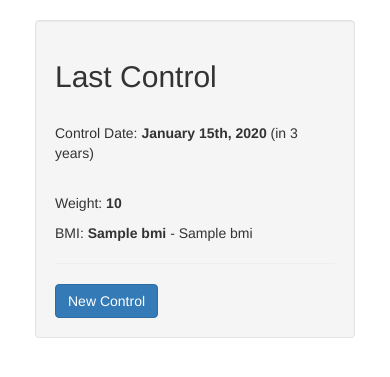
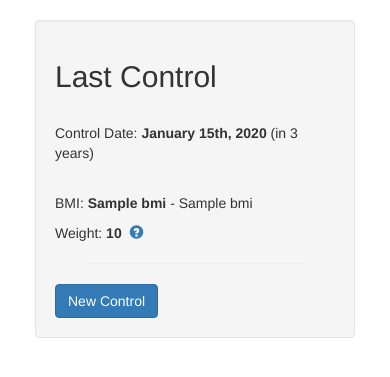
Before and after one commit to pahumadad/weight-control, a Flask app: template wcontrol/src/templates/index.html in a window 390 px wide. Shown: the part 107-484 px from the top of the page. Run offline with Flask 2, Linux system fonts and the light colour scheme; the template is opened without the code that fills it: most values are stand-ins (such as "Sample title", 1, 10 or a date in 2020); parts of the project's set-up code (start-up, migrations or seed data) failed here and were passed over; some libraries are stand-ins or nearby versions.

Commit message:
Add link to weight description on index page

```diff
--- a/wcontrol/src/templates/index.html
+++ b/wcontrol/src/templates/index.html
@@ -9,9 +9,24 @@
         <br>
         <p>Control Date: <strong>{{ momentjs(control.date).format("MMMM Do, YYYY") }}</strong> ({{ momentjs(control.date).fromNow() }}) </p>
         <br>
-        <p>Weight: <strong>{{ control.weight }}</strong></p>
         <p>BMI: <strong>{{ control.bmi }}</strong> - {{ result.bmi }}</p>
-        <hr>
+        <div class"col-sm-12">
+            <p>Weight: <strong>{{ control.weight }}</strong>&nbsp;
+                <a href="#weight_desc" data-toggle="collapse">
+                    <span class="glyphicon glyphicon-question-sign"></span>
+                </a>
+            </p>
+        </div>
+        <div id="weight_desc" class="collapse col-sm-12">
+            <div class="col-sm-offset-1 col-sm-10">
+                {% include 'weight_desc.html' %}
+            </div>
+        </div>
+        <div class="col-sm-12">
+            <div class="col-sm-offset-3 col-sm-6">
+                <hr>
+            </div>
+        </div>
         <a href="{{ url_for('add', nickname=user.nickname) }}">
             <button type="button" class="btn btn-primary">New Control</button>
         </a>
```
